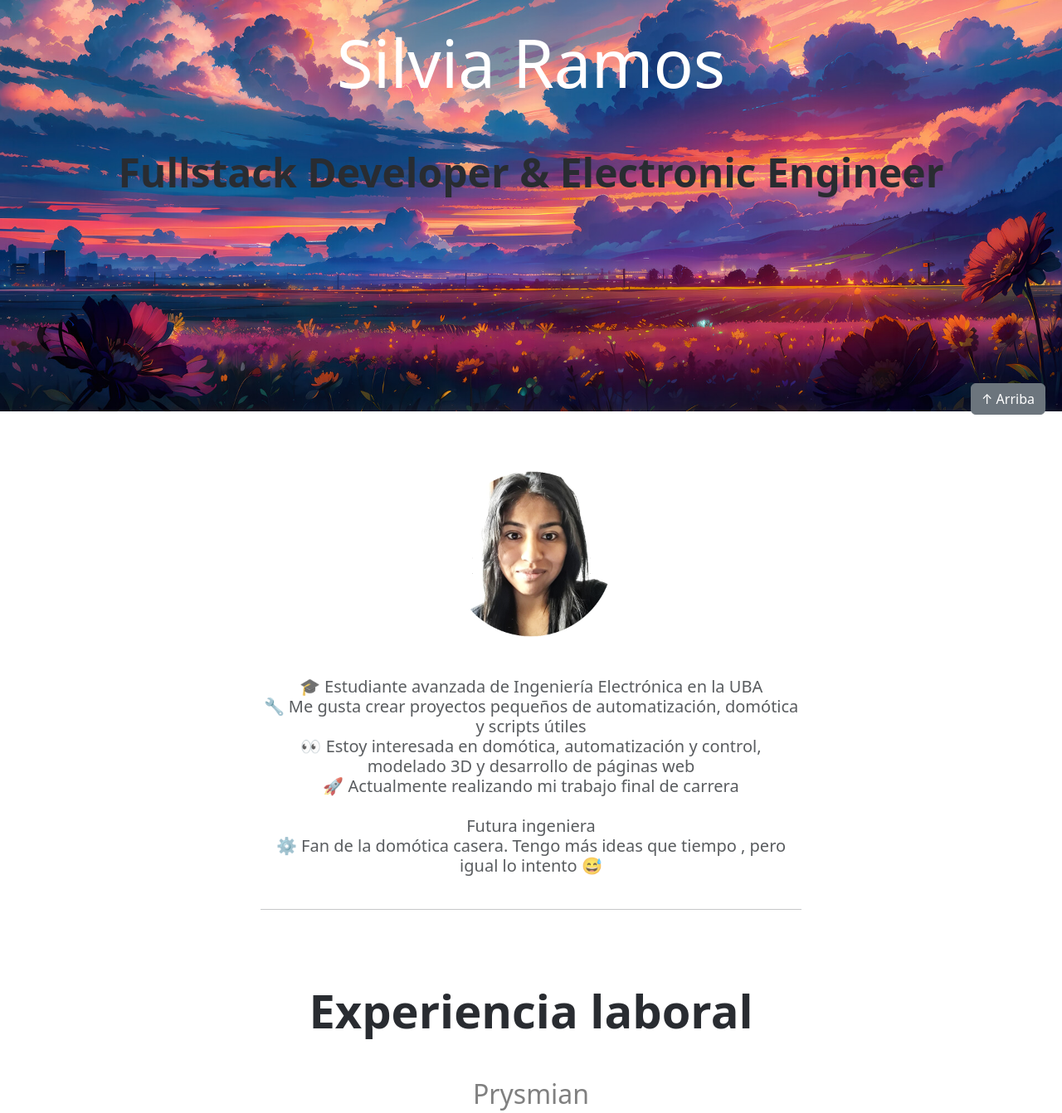
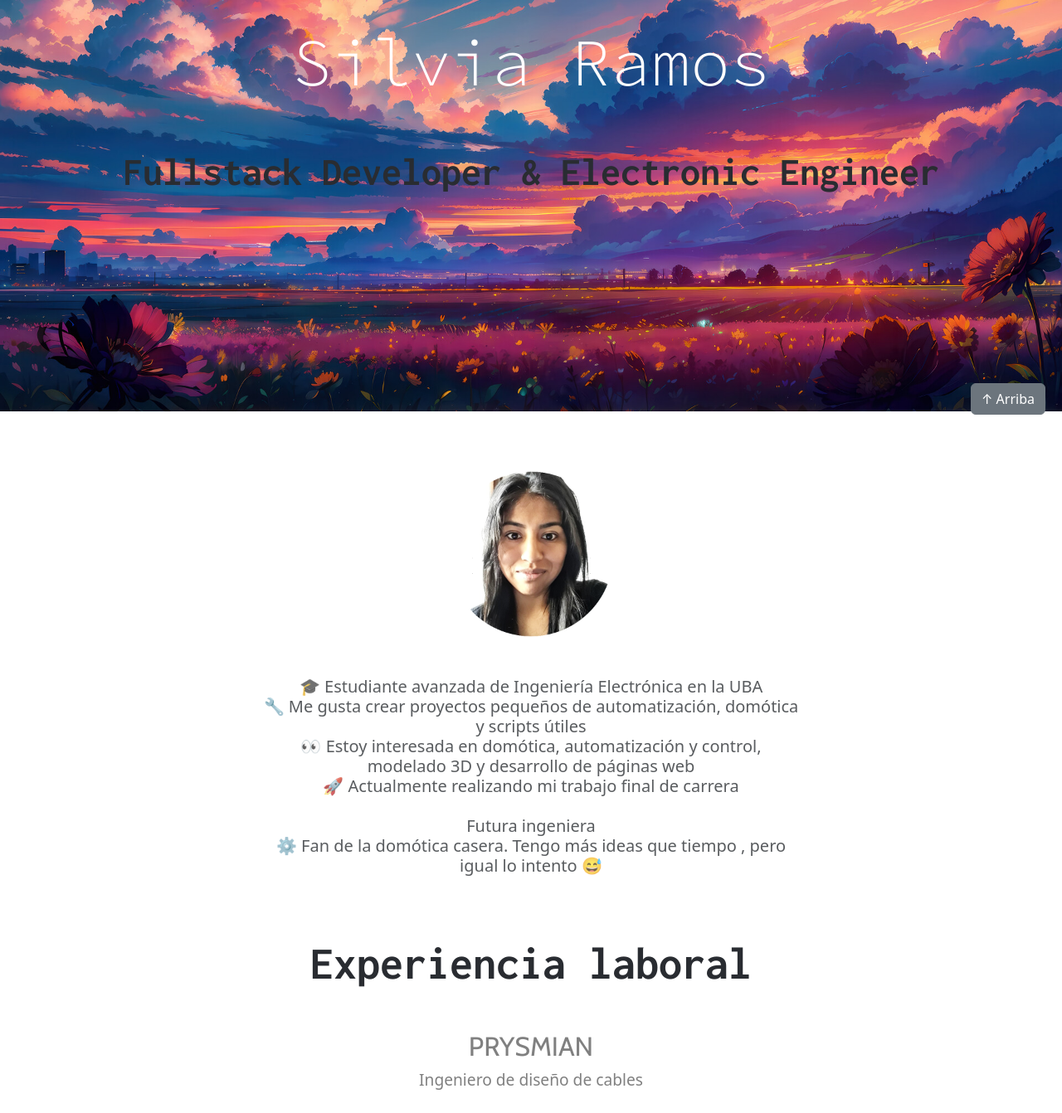
Before and after one commit to SilviaRQ/sample2-website, a plain HTML site: page index.html in a window 1280 px wide. Shown: the part 280-1622 px from the top of the page at 83% size. Drawn offline with nearby package versions, Linux system fonts and the light colour scheme.

Commit message:
Actualizacion de pagina web

```diff
--- a/estilo.css
+++ b/estilo.css
@@ -100,15 +100,24 @@ body {
 	padding: 50px;
 }*/
 section h1{
+  font-family: "Source Code Pro", monospace;
+  font-optical-sizing: auto;
+  font-weight: 500;
+  font-style: normal;
 	color: rgb(255, 255, 255);
 	animation: aparecer 1.5s ease-out;
 }
 
 section h2{
+  font-family: 'Inconsolata', monospace;
+  font-weight: 900;
+  font-variation-settings:"wdth" 57.7;
+  font-style: normal;
 	color:#292c31;
 	animation: aparecer 1.5s ease-out;
 }
 section h3{
+  font-family: 'Cabin', sans-serif;
 	font-size: 2em;
 	font-weight: lighter;
 	color: gray;
--- a/index.html
+++ b/index.html
@@ -16,6 +16,12 @@
 <!-- Fuentes -->
 	<link href="https://cdn.jsdelivr.net/npm/bootstrap@5.3.0/dist/css/bootstrap.min.css" rel="stylesheet">
   <link href="https://fonts.googleapis.com/css2?family=Nunito:wght@400;600&family=Rubik:wght@500;700&display=swap" rel="stylesheet">
+  <link href="https://fonts.googleapis.com/css2?family=Cabin:ital,wght@0,400..700;1,400..700&display=swap" rel="stylesheet">
+  <link href="https://fonts.googleapis.com/css2?family=Inconsolata:wdth,wght@50..200,200..900&display=swap" rel="stylesheet">
+
+<link rel="preconnect" href="https://fonts.googleapis.com">
+<link rel="preconnect" href="https://fonts.gstatic.com" crossorigin>
+<link href="https://fonts.googleapis.com/css2?family=Source+Code+Pro:ital,wght@0,200..900;1,200..900&display=swap" rel="stylesheet">
 
 	<!-- FontAwesome (para los íconos) -->
 	<link rel="stylesheet" href="https://cdnjs.cloudflare.com/ajax/libs/font-awesome/6.4.0/css/all.min.css">
@@ -64,14 +70,12 @@
       Futura ingeniera<br>
       ⚙ Fan de la domótica casera. Tengo más ideas que tiempo , pero igual lo intento 😅
 		</h4>
-    <br>
-    <hr>
   	</div>
 </section>
 
 <section id="experiencia" class="text-center mx-5">
 	<h2 class="display-4 fw-bold my-5">Experiencia laboral</h2>
-	<h3 class="mt-5">Prysmian</h3>
+	<h3 class="mt-5">PRYSMIAN</h3>
 	<h4>Ingeniero de diseño de cables</h4>
 
 	<h3 class="mt-5">Symtron</h3>
```
Also changed, not shown: 2 other files.
